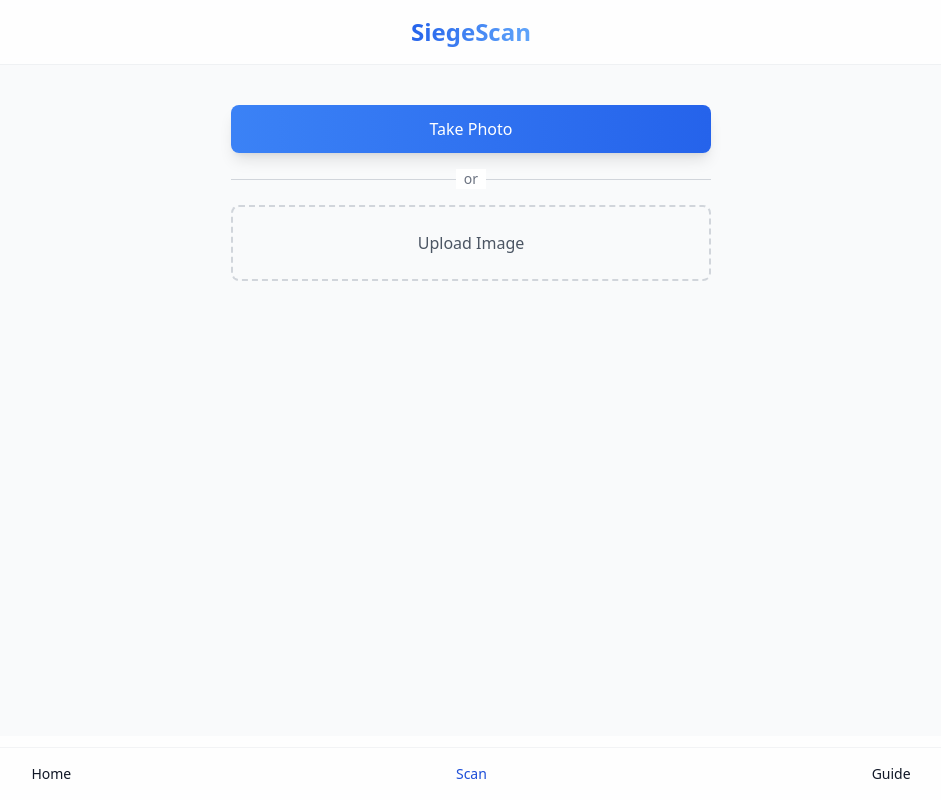
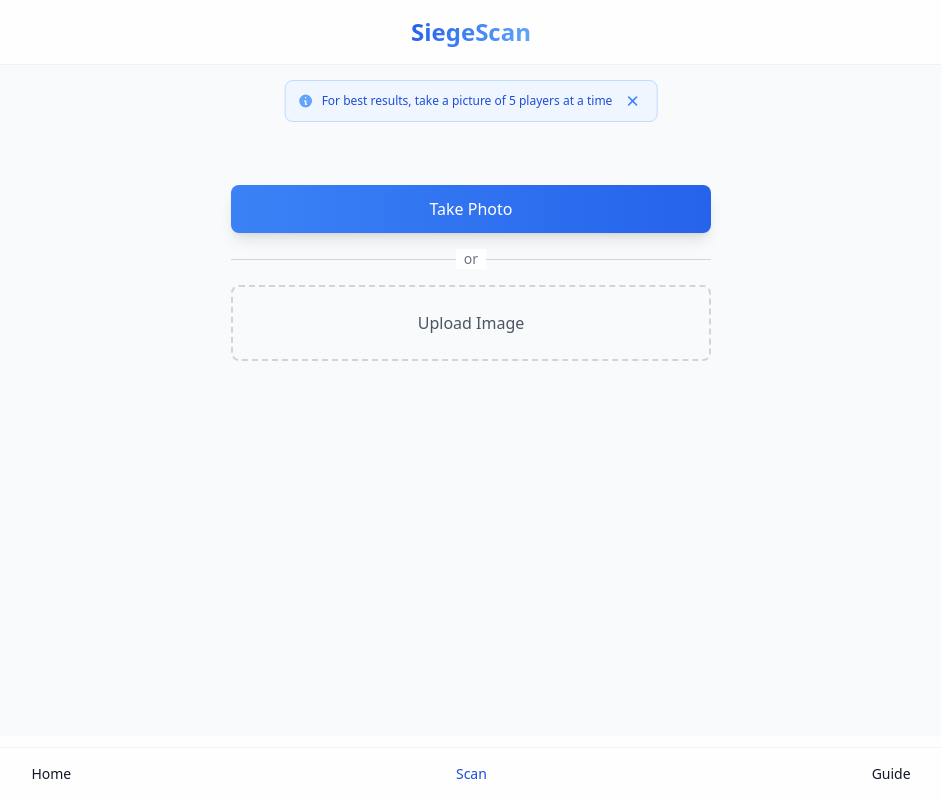
Before and after one commit to LethaXl/siege-scan, a React (Create React App) app: page /scan in a window 1280 px wide. Shown: the whole page, without its empty margins (169-1110 px from the left). Built offline with nearby package versions, Linux system fonts and the light colour scheme.

Commit message:
deployment time

```diff
--- a/src/components/Scan.jsx
+++ b/src/components/Scan.jsx
@@ -1,4 +1,4 @@
-import React, { useRef, useEffect } from 'react';
+import React, { useRef, useEffect, useState } from 'react';
 import { useDropzone } from 'react-dropzone';
 import { processImage } from '../services/visionService';
 import PlayerNameEditor from './PlayerNameEditor';
@@ -26,6 +26,7 @@
     resetScan
   } = useScan();
 
+  const [showAlert, setShowAlert] = useState(true);
   const fileInputRef = useRef(null);
   const videoRef = useRef(null);
   const navigate = useNavigate();
@@ -219,7 +220,30 @@
     <div className={`max-w-4xl mx-auto ${!image ? 'pt-[25vh] landscape:pt-2' : 'pt-0'}`}>
       <div className="space-y-6 w-full">
         {!image && (
-          <div className="space-y-4 flex flex-col items-center landscape:items-center landscape:justify-start">
+          <div className="space-y-4 flex flex-col items-center landscape:items-center landscape:justify-start landscape:pt-16">
+            {showAlert && (
+              <div className="absolute top-20 left-1/2 transform -translate-x-1/2 w-auto">
+                <div className="bg-blue-50 dark:bg-blue-900/20 border border-blue-200 dark:border-blue-800 rounded-lg px-3 py-2 relative whitespace-nowrap">
+                  <div className="flex items-center gap-2">
+                    <svg className="h-4 w-4 text-blue-400" viewBox="0 0 20 20" fill="currentColor">
+                      <path fillRule="evenodd" d="M18 10a8 8 0 11-16 0 8 8 0 0116 0zm-7-4a1 1 0 11-2 0 1 1 0 012 0zM9 9a1 1 0 000 2v3a1 1 0 001 1h1a1 1 0 100-2v-3a1 1 0 00-1-1H9z" clipRule="evenodd" />
+                    </svg>
+                    <p className="text-xs text-blue-700 dark:text-blue-300">
+                      For best results, take a picture of 5 players at a time
+                    </p>
+                    <button
+                      onClick={() => setShowAlert(false)}
+                      className="inline-flex rounded-md p-1 text-blue-500 dark:text-blue-400 hover:bg-blue-100 dark:hover:bg-blue-800 focus:outline-none"
+                    >
+                      <span className="sr-only">Dismiss</span>
+                      <svg className="h-4 w-4" viewBox="0 0 20 20" fill="currentColor">
+                        <path fillRule="evenodd" d="M4.293 4.293a1 1 0 011.414 0L10 8.586l4.293-4.293a1 1 0 111.414 1.414L11.414 10l4.293 4.293a1 1 0 01-1.414 1.414L10 11.414l-4.293 4.293a1 1 0 01-1.414-1.414L8.586 10 4.293 5.707a1 1 0 010-1.414z" clipRule="evenodd" />
+                      </svg>
+                    </button>
+                  </div>
+                </div>
+              </div>
+            )}
             <div className="w-full max-w-md landscape:max-w-lg landscape:px-4">
               <button
                 onClick={startCamera}
--- a/src/pages/Guide.js
+++ b/src/pages/Guide.js
@@ -8,7 +8,6 @@
   DocumentCheckIcon,
   SunIcon,
   DocumentDuplicateIcon,
-  ExclamationTriangleIcon,
   ArrowTopRightOnSquareIcon,
   ChevronUpIcon
 } from '@heroicons/react/24/outline';
@@ -115,19 +114,16 @@
       <section className="mb-12">
         <h2 className="text-xl font-semibold text-gray-900 dark:text-white mb-4 flex items-center justify-center">
           <PhotoIcon className="h-5 w-5 mr-2 text-green-500" />
-          Example Images
+          Example Image
         </h2>
         <div className="grid grid-cols-2 gap-3">
-          <div className="bg-white dark:bg-gray-800 p-4 rounded-lg shadow-md hover:shadow-lg transition-shadow duration-200">
-            <h3 className="text-sm font-medium text-gray-900 dark:text-white mb-2 flex items-center">
-              <DocumentCheckIcon className="h-4 w-4 text-green-500 mr-1" />
-              Good Example
-            </h3>
+          <div className="bg-white dark:bg-gray-800 p-4 rounded-lg shadow-md hover:shadow-lg transition-shadow duration-200 col-span-2">
+            <div className="max-w-lg mx-auto">
               <div className="aspect-w-16 aspect-h-9 bg-gray-100 dark:bg-gray-700 rounded-lg mb-3 overflow-hidden">
                 <img
-                src="/guide-images/good-example.jpg"
+                  src="/example.jpg"
                   alt="Good scoreboard scanning example"
-                className="w-full h-full object-cover"
+                  className="w-full h-full object-contain"
                 />
               </div>
               <div className="space-y-1">
@@ -139,27 +135,6 @@
                   <li>No screen glare</li>
                 </ul>
               </div>
-          </div>
-          <div className="bg-white dark:bg-gray-800 p-4 rounded-lg shadow-md hover:shadow-lg transition-shadow duration-200">
-            <h3 className="text-sm font-medium text-gray-900 dark:text-white mb-2 flex items-center">
-              <ExclamationTriangleIcon className="h-4 w-4 text-red-500 mr-1" />
-              Problematic Example
-            </h3>
-            <div className="aspect-w-16 aspect-h-9 bg-gray-100 dark:bg-gray-700 rounded-lg mb-3 overflow-hidden">
-              <img
-                src="/guide-images/bad-example.jpg"
-                alt="Problematic scoreboard scanning example"
-                className="w-full h-full object-cover"
-              />
-            </div>
-            <div className="space-y-1">
-              <p className="text-xs text-gray-600 dark:text-gray-300">This image shows common issues:</p>
-              <ul className="list-disc list-inside text-xs text-gray-600 dark:text-gray-300 space-y-0.5">
-                <li>Screen glare and reflections</li>
-                <li>Blurry or shaky image</li>
-                <li>Poor lighting conditions</li>
-                <li>Tilted or off-center scoreboard</li>
-              </ul>
             </div>
           </div>
         </div>
--- a/src/services/visionService.js
+++ b/src/services/visionService.js
@@ -124,7 +124,7 @@
         if (line.includes('Team') || line.includes('Round') || line.includes('Match')) return false;
 
         // Skip common game-specific terms
-        const skipTerms = ['ATK','DFF','ATC','ATV', 'A1K','DEC', 'DEB', 'BEF', 'OEF', 'D€F', 'D3F', 'DEF', 'O O','ATTACKER', 'DEFENDER', 'ROUND', 'MATCH', 'TEAM', 'NAVIGATE', 'NAVIGATE WITH'];
+        const skipTerms = ['ATK','DFF','ATC','ATV', 'A1K','DEC', 'DEB', 'BEF', 'OEF', 'D€F', 'D3F', 'DEF', 'O O','ATTACKER', 'DEFENDER', 'ROUND', 'MATCH', 'TEAM', 'NAVIGATE', 'NAVIGATE WITH', 'AVAILABE', 'ASSAULT RIFLE', 'ate with','WITH','ith'];
         if (skipTerms.some(term => line.toUpperCase().includes(term))) return false;
 
         // Skip single numbers (1-5)
```
Also changed, not shown: public/example.jpg (added). Lines whose indentation alone changed are shown as unchanged.
